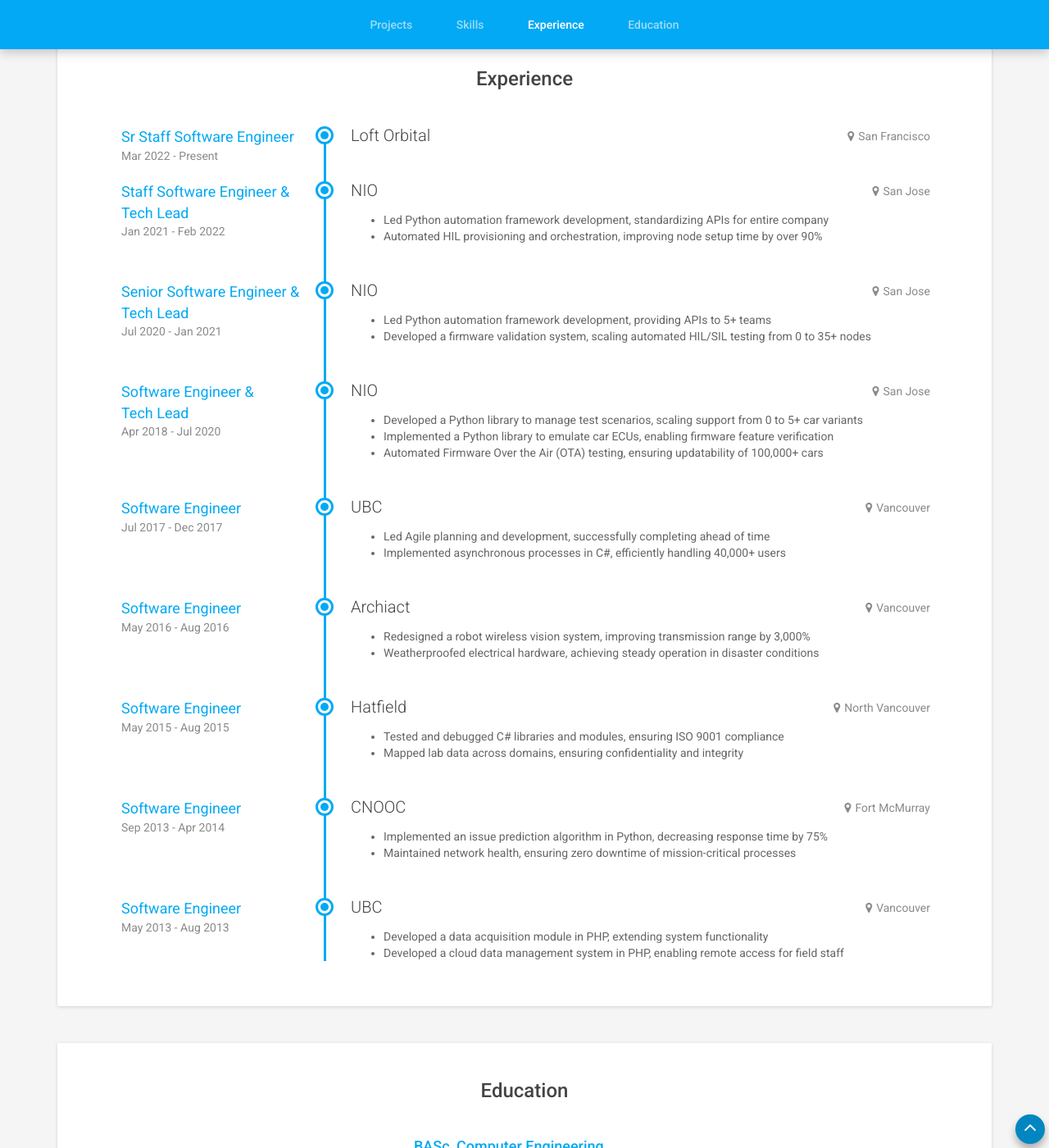
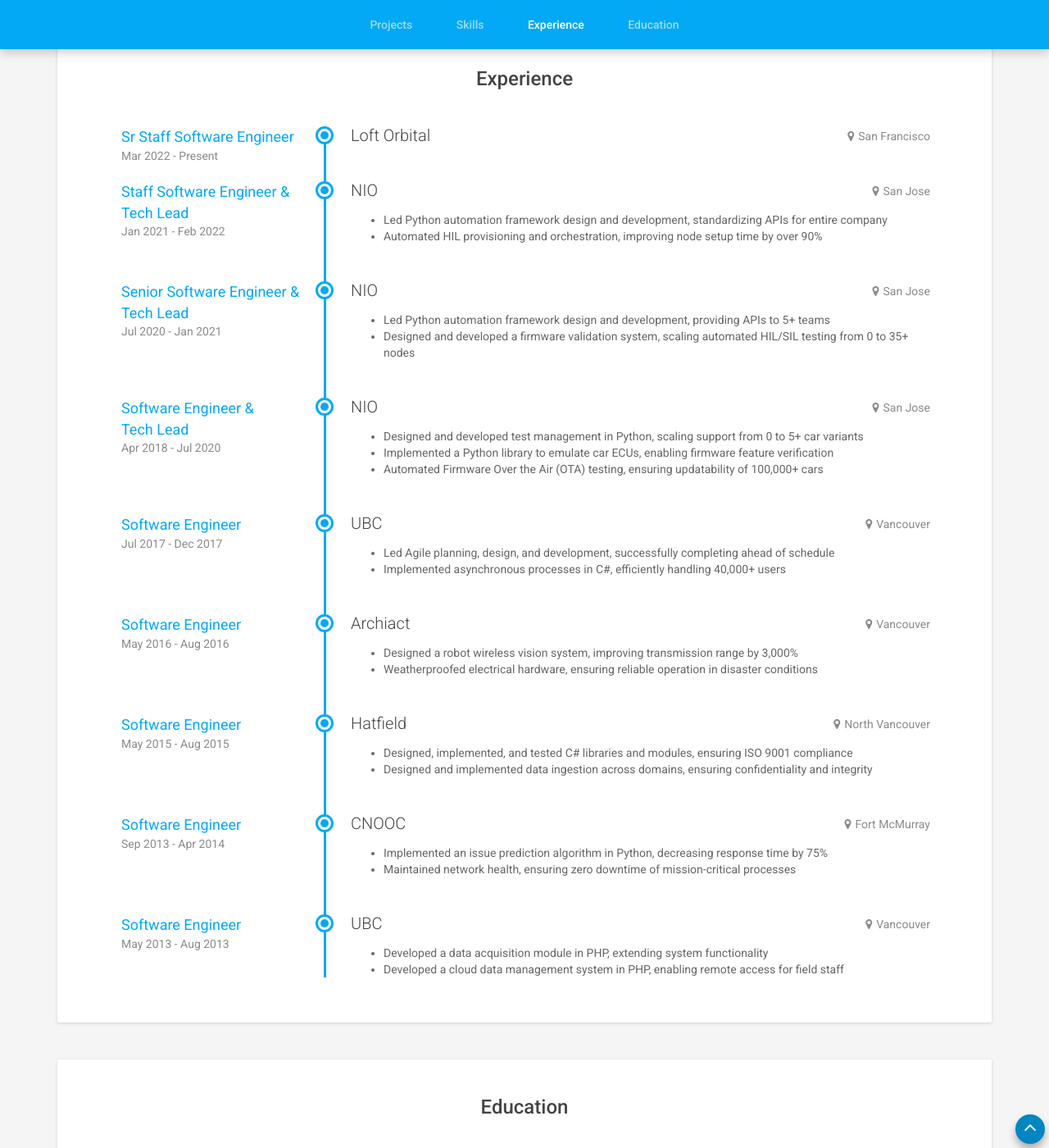
Before and after one commit to kgarsuta/kgarsuta.github.io, a Jekyll site: the page built from index.html, in a window 1280 px wide and 1400 px high, scrolled down 2452 px. Shown: the whole window at 82% size. Built offline with Jekyll 4.4.1, drawn with Linux system fonts in a browser that asks for light colours.

Commit message:
Update Experience

```diff
--- a/index.html
+++ b/index.html
@@ -102,7 +102,7 @@
             </div><!--//job-meta-->
             <div class="job-desc">
                 <ul>
-                    <li>Led Python automation framework development, standardizing APIs for entire company</li>
+                    <li>Led Python automation framework design and development, standardizing APIs for entire company</li>
                     <li>Automated HIL provisioning and orchestration, improving node setup time by over 90%</li>
                 </ul>
             </div><!--//job-desc-->
@@ -119,8 +119,8 @@
             </div><!--//job-meta-->
             <div class="job-desc">
                 <ul>
-                    <li>Led Python automation framework development, providing APIs to 5+ teams</li>
-                    <li>Developed a firmware validation system, scaling automated HIL/SIL testing from 0 to 35+ nodes</li>
+                    <li>Led Python automation framework design and development, providing APIs to 5+ teams</li>
+                    <li>Designed and developed a firmware validation system, scaling automated HIL/SIL testing from 0 to 35+ nodes</li>
                 </ul>
             </div><!--//job-desc-->
         </div><!--//item-->
@@ -136,7 +136,7 @@
             </div><!--//job-meta-->
             <div class="job-desc">
                 <ul>
-                    <li>Developed a Python library to manage test scenarios, scaling support from 0 to 5+ car variants</li>
+                    <li>Designed and developed test management in Python, scaling support from 0 to 5+ car variants</li>
                     <li>Implemented a Python library to emulate car ECUs, enabling firmware feature verification</li>
                     <li>Automated Firmware Over the Air (OTA) testing, ensuring updatability of 100,000+ cars</li>
                 </ul>
@@ -154,7 +154,7 @@
             </div><!--//job-meta-->
             <div class="job-desc">
                 <ul>
-                    <li>Led Agile planning and development, successfully completing ahead of time</li>
+                    <li>Led Agile planning, design, and development, successfully completing ahead of schedule</li>
                     <li>Implemented asynchronous processes in C#, efficiently handling 40,000+ users</li>
                 </ul>
             </div><!--//job-desc-->
@@ -171,8 +171,8 @@
             </div><!--//job-meta-->
             <div class="job-desc">
                 <ul>
-                    <li>Redesigned a robot wireless vision system, improving transmission range by 3,000%</li>
-                    <li>Weatherproofed electrical hardware, achieving steady operation in disaster conditions</li>
+                    <li>Designed a robot wireless vision system, improving transmission range by 3,000%</li>
+                    <li>Weatherproofed electrical hardware, ensuring reliable operation in disaster conditions</li>
                 </ul>
             </div><!--//job-desc-->
         </div><!--//item-->
@@ -188,8 +188,8 @@
             </div><!--//job-meta-->
             <div class="job-desc">
                 <ul>
-                    <li>Tested and debugged C# libraries and modules, ensuring ISO 9001 compliance</li>
-                    <li>Mapped lab data across domains, ensuring confidentiality and integrity</li>
+                    <li>Designed, implemented, and tested C# libraries and modules, ensuring ISO 9001 compliance</li>
+                    <li>Designed and implemented data ingestion across domains, ensuring confidentiality and integrity</li>
                 </ul>
             </div><!--//job-desc-->
         </div><!--//item-->
```
